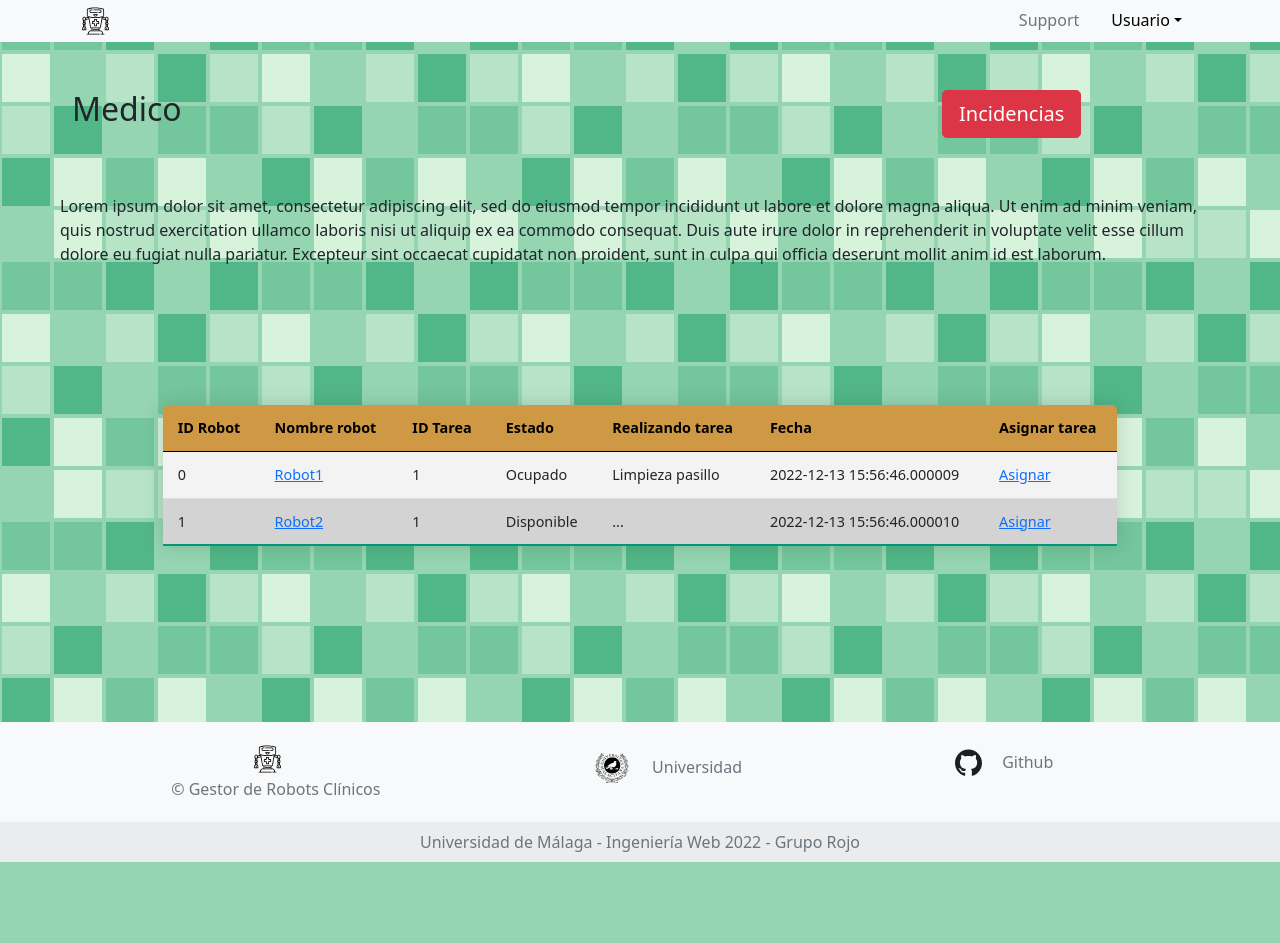
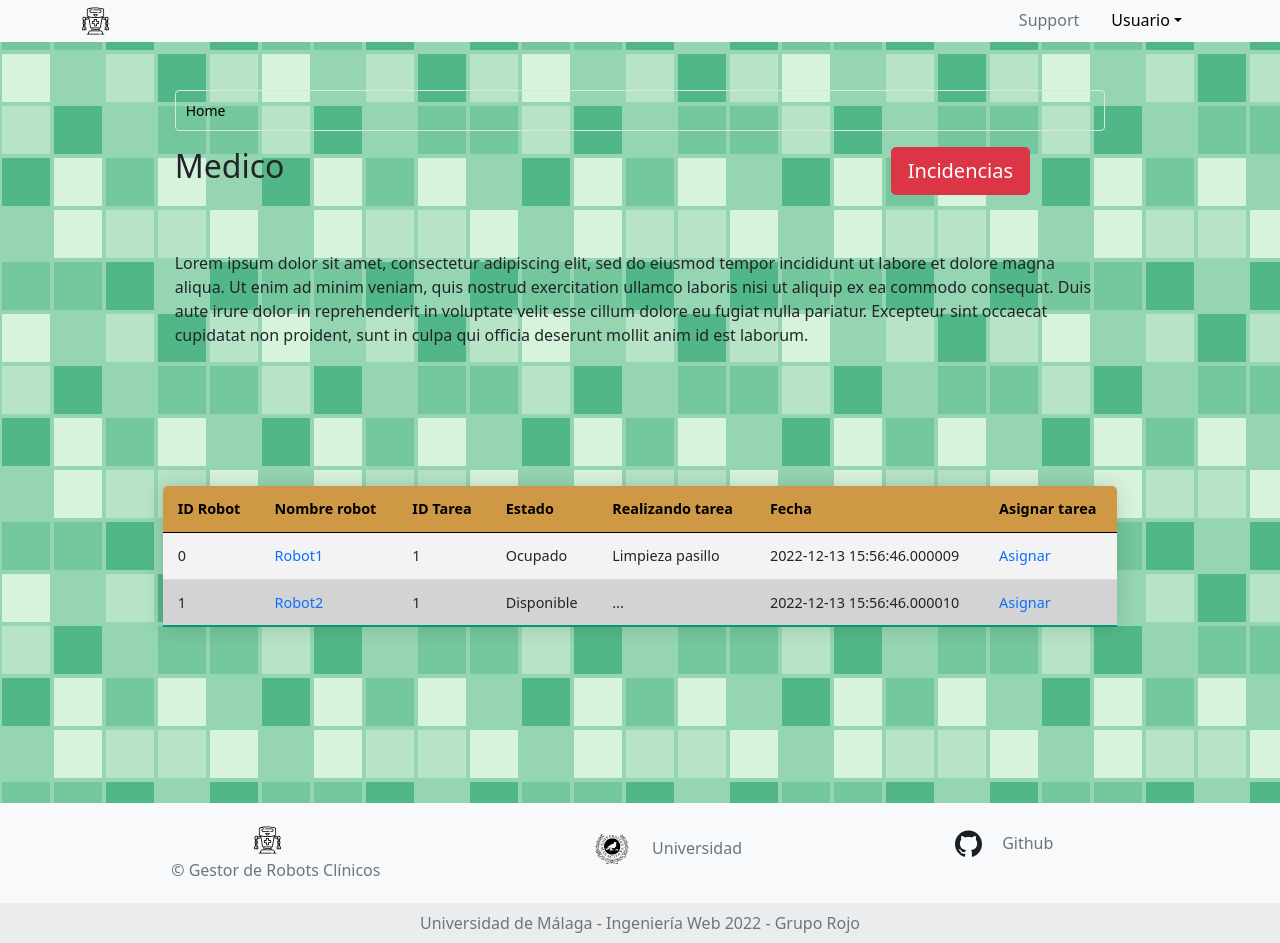
Before and after one commit to jesusaldanamartin/web_engineering, a Flask app: page /doctor in a window 1280 px wide. Before the commit the page ends 862 px from the top, so only its background shows below. Run offline with Flask 3, Linux system fonts and the light colour scheme; data comes from the database, SQL or seed files in the repository; some libraries are stand-ins or nearby versions.

Commit message:
incidencia/cabeceraMedico/css

```diff
--- a/static/css/style.css
+++ b/static/css/style.css
@@ -124,3 +124,137 @@
 .bot{
     padding-bottom: 2.3cm;
 }
+
+---------  Breadcrumb
+
+body {
+    background-color: #f9f9fa
+}
+
+.flex {
+    -webkit-box-flex: 1;
+    -ms-flex: 1 1 auto;
+    flex: 1 1 auto
+}
+
+@media (max-width:991.98px) {
+    .padding {
+        padding: 1.5rem
+    }
+}
+
+@media (max-width:767.98px) {
+    .padding {
+        padding: 1rem
+    }
+}
+
+.padding {
+    padding: 5rem
+}
+
+
+
+.card .card-title {
+    color: #000000;
+    margin-bottom: 0.625rem;
+    text-transform: capitalize;
+    font-size: 0.875rem;
+    font-weight: 500
+}
+
+.card .card-description {
+    margin-bottom: .875rem;
+    font-weight: 400;
+    color: #76838f
+}
+
+.breadcrumb.breadcrumb-custom {
+   padding: 0 0;
+   border-color: #dbe3e6;
+}
+
+.breadcrumb {
+   border: 1px solid #f3f3f3;
+}
+
+.breadcrumb {
+   display: flex;
+   flex-wrap: wrap;
+   padding: 0.56rem 1.13rem;
+   margin-bottom: 1rem;
+   list-style: none;
+   background-color: transparent;
+   border-radius: 0.25rem;
+}
+
+nav {
+   display: block;
+}
+
+.breadcrumb.breadcrumb-custom .breadcrumb-item {
+   font-size: 0.875rem;
+   background: #dbe3e6;
+   padding: 0.56rem 10px;
+   color: #000;
+   display: inline-block;
+   vertical-align: top;
+}
+
+.breadcrumb.breadcrumb-custom .breadcrumb-item:before {
+   content: "";
+}
+
+.breadcrumb.breadcrumb-custom .breadcrumb-item a {
+   position: relative;
+   color: inherit;
+   border: 1px solid #dbe3e6;
+   display: inline-block;
+   vertical-align: top;
+}
+
+.breadcrumb.breadcrumb-custom .breadcrumb-item a:before {
+   right: -22px;
+   z-index: 3;
+   border-left-color: #dbe3e6;
+   border-left-style: solid;
+   border-left-width: 12px;
+}
+
+.breadcrumb.breadcrumb-custom .breadcrumb-item a:after {
+   border-top: 21px solid transparent;
+   border-bottom: 22px solid transparent;
+   border-left: 12px solid #ffffff;
+   top: -9px;
+   right: -23px;
+}
+
+.breadcrumb.breadcrumb-custom .breadcrumb-item:last-child {
+   background: transparent;
+}
+
+.breadcrumb.breadcrumb-custom .breadcrumb-item:before {
+   content: "";
+}
+.breadcrumb.breadcrumb-custom .breadcrumb-item a:before, .breadcrumb.breadcrumb-custom .breadcrumb-item a:after {
+   position: absolute;
+   top: -9px;
+   width: 0;
+   height: 0;
+   content: "";
+   border-top: 21px solid transparent;
+   border-bottom: 21px solid transparent;
+}
+
+a:link{
+
+   text-decoration:none;
+}
+.breadcrumb-item + .breadcrumb-item::before {
+   display: inline-block;
+   padding-right: 0.5rem;
+   color: #6c757d;
+   content: "/";
+}
+
+---------  Breadcrumb
--- a/templates/template_medico.jinja
+++ b/templates/template_medico.jinja
@@ -11,10 +11,21 @@
 <body class="bg">
 
   <div class="main-container row p-5 mx-0 justify-content-center align-items-center align-self-center">
-  <div class="row">
-    <div class="col-sm-9"><legend><h2>Medico</h2></legend></div>
-    <div class="col-sm-3"><button type="button" class="btn btn-danger btn-lg" data-toggle="modal" data-target="#exampleModal">Incidencias</button></div>
+    <div class="row col-md-10 px-3">
+      <nav aria-label="breadcrumb">
+        <ol class="breadcrumb breadcrumb-custom">
+          <li class="breadcrumb-item active" aria-current="page"><span>Home</span></li>
+        </ol>
+      </nav>
     </div>
+    <div class="row col-md-10 px-3">
+      <div class="col-sm-9">
+        <legend>
+          <h2>Medico</h2>
+        </legend>
+      </div>
+      <div class="col-sm-3"><button type="button" class="btn btn-danger btn-lg" data-toggle="modal"
+          data-target="#exampleModal">Incidencias</button></div>
       <p class="padd">
         Lorem ipsum dolor sit amet, consectetur adipiscing elit, sed do eiusmod tempor incididunt ut
         labore et dolore magna aliqua. Ut enim ad minim veniam, quis nostrud exercitation ullamco laboris
@@ -22,6 +33,9 @@
         cillum dolore eu fugiat nulla pariatur. Excepteur sint occaecat cupidatat non proident, sunt in culpa qui
         officia deserunt mollit anim id est laborum.
       </p>
+    </div>
+
+
     <!--
   <div class="card w-50">
     <div class="card-body">
@@ -176,7 +190,7 @@
 
     {% block scripts %}
     <script>
-  $('body').scrollspy({target: ".navbar", offset: 50});
+      $('body').scrollspy({ target: ".navbar", offset: 50 });
     </script>
     <script src="https://cd
 n.jsdelivr.net/npm/popper.js@1.16.0/dist/umd/popper.min.js"
```
Also changed, not shown: templates/formulario_incidencia_medico.jinja (added, +81 -0 lines). Lines whose indentation alone changed are shown as unchanged.
